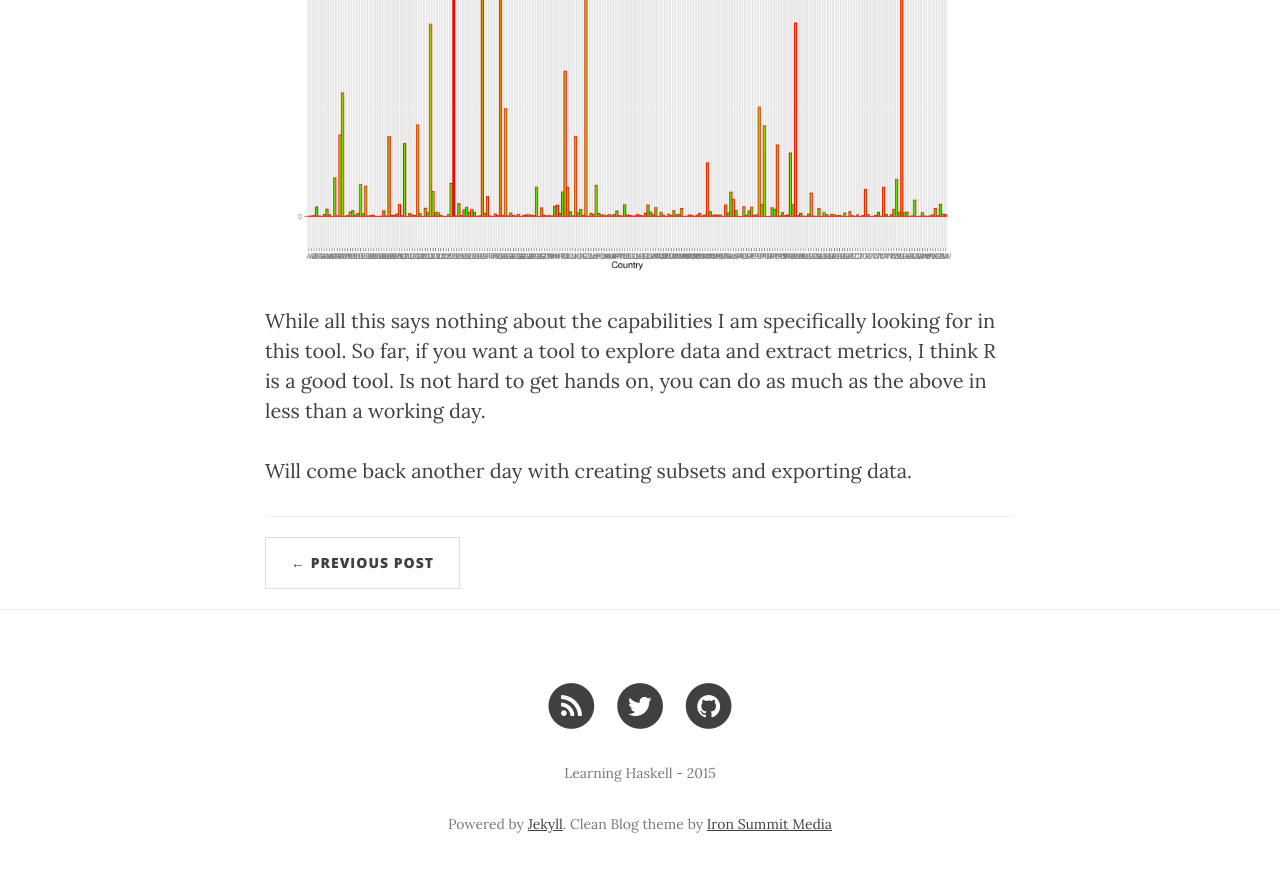
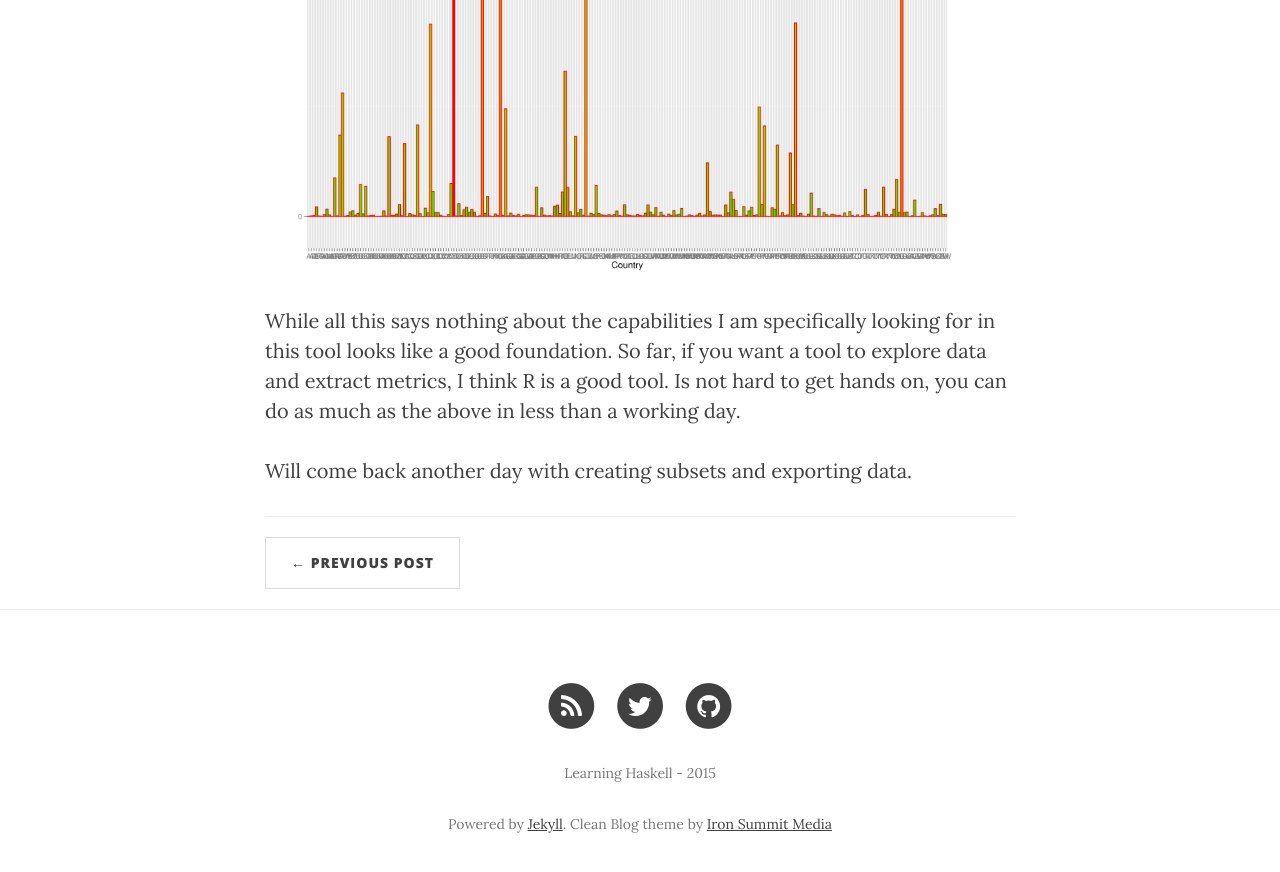
Before and after one commit to eva-villarroya/eva-villarroya.github.io, a Jekyll site: the page built from _posts/2015-07-10-rproject.markdown, in a window 1280 px wide and 900 px high, scrolled down 4694 px. Shown: the top 872 px of the window. Built offline with Jekyll 4.4.1, drawn with Linux system fonts in a browser that asks for light colours; nearby versions of some CDN libraries; some web fonts are replaced.

Commit message:
Fixing text

```diff
--- a/_posts/2015-07-10-rproject.markdown
+++ b/_posts/2015-07-10-rproject.markdown
@@ -137,6 +137,6 @@ Also the plot can be saved to a file:
 
 ![Cities histogram](/img/citiesHistogram.png)
 
-While all this says nothing about the capabilities I am specifically looking for in this tool. So far, if you want a tool to explore data and extract metrics, I think R is a good tool. Is not hard to get hands on, you can do as much as the above in less than a working day.
+While all this says nothing about the capabilities I am specifically looking for in this tool looks like a good foundation. So far, if you want a tool to explore data and extract metrics, I think R is a good tool. Is not hard to get hands on, you can do as much as the above in less than a working day.
 
 Will come back another day with creating subsets and exporting data.
```
